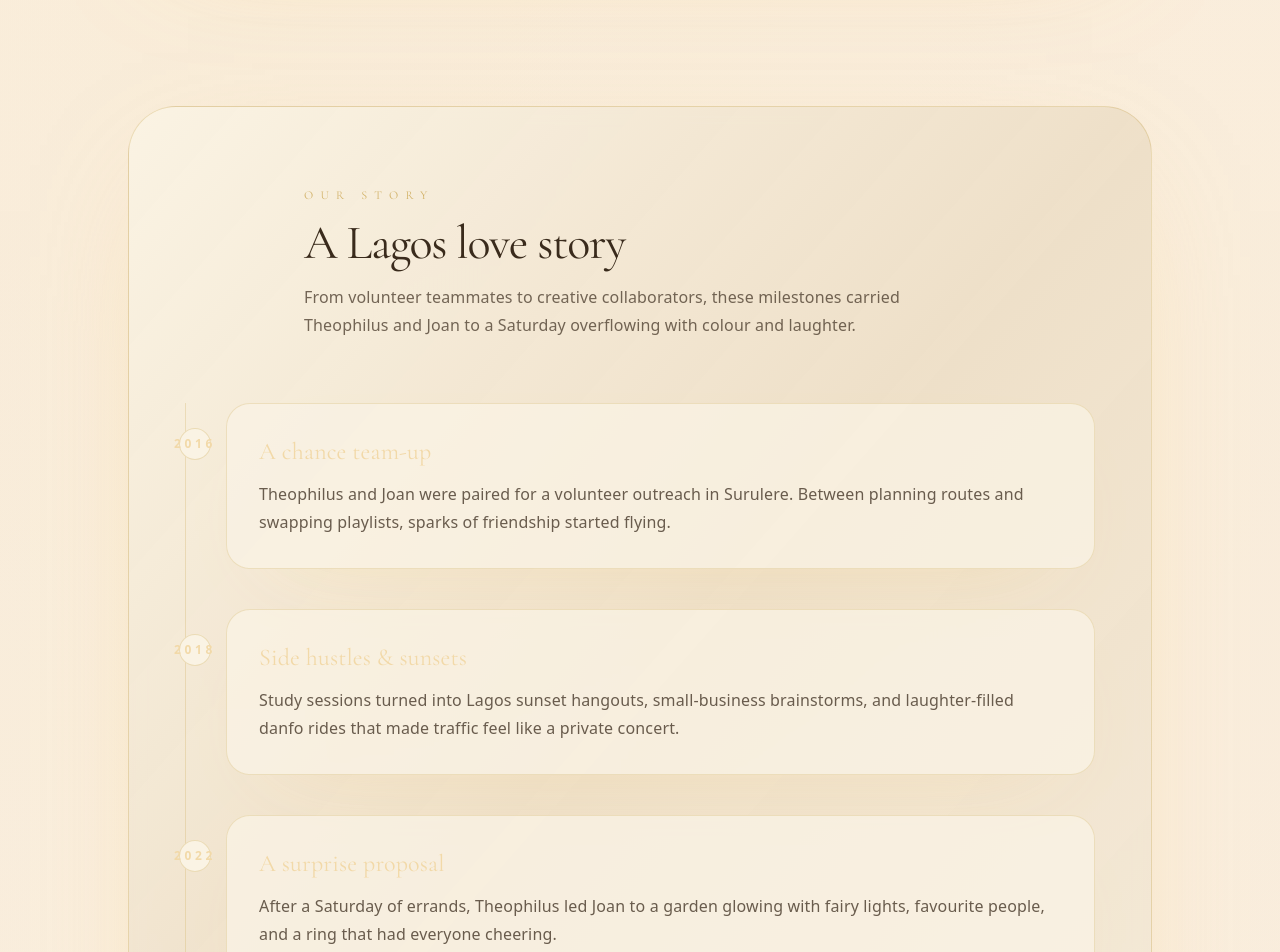
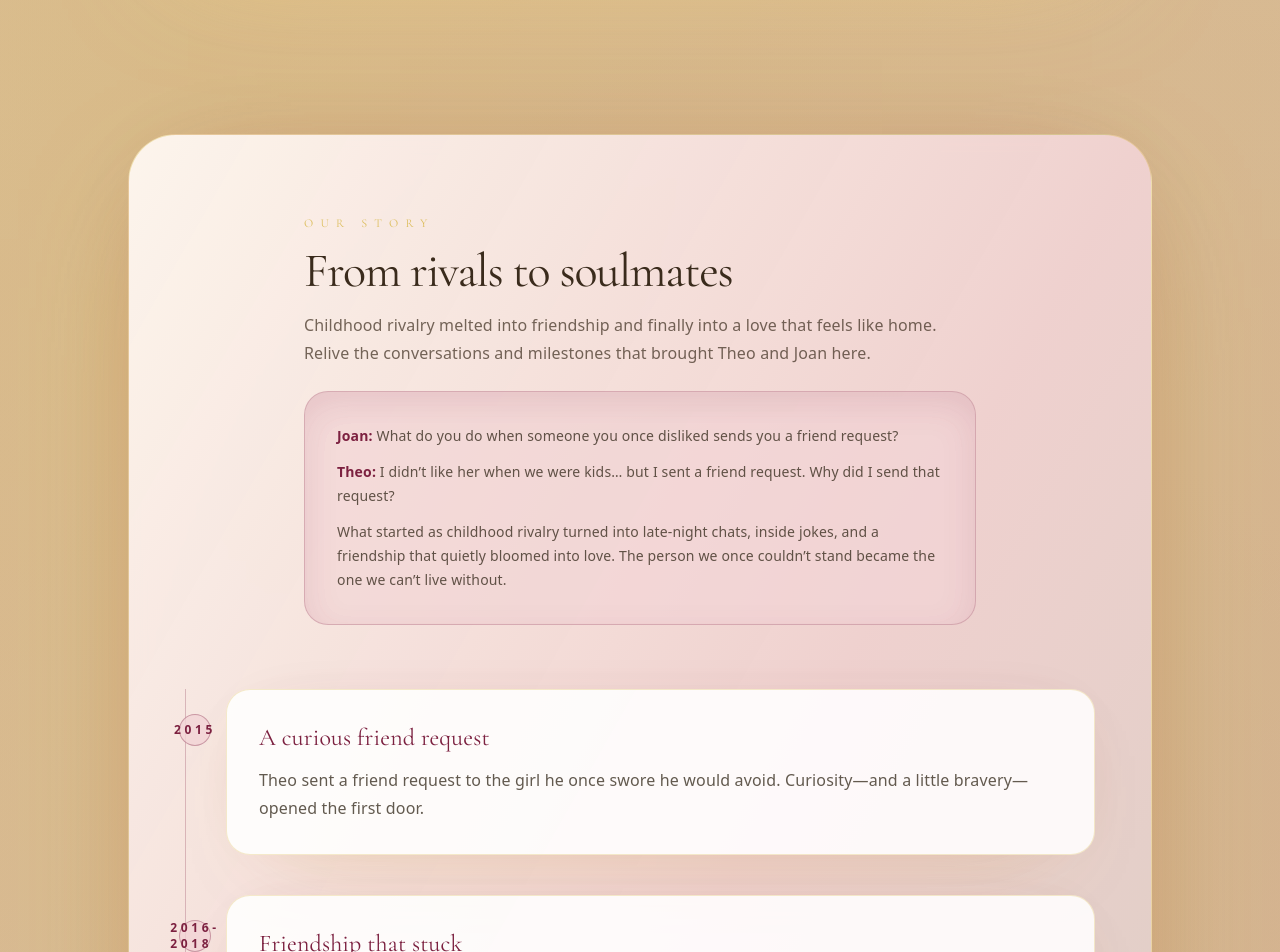
Before and after one commit to Andesfluffy/wedding-app, a Next.js app: page / in a window 1280 px wide. Shown: the part 1520-2472 px from the top of the page. Built offline with nearby package versions, Linux system fonts and the light colour scheme.

Commit message:
Refresh palette and wedding party details

```diff
--- a/src/app/globals.css
+++ b/src/app/globals.css
@@ -11,16 +11,18 @@
   --color-ivory: #3a2b1c;
   --color-cream: #fff8ef;
   --color-pearl: #ffffff;
-  --color-night: #faf3e4;
-  --color-char: #f4ead8;
-  --color-onyx: #ecdec6;
-  --color-gold: #c8a34a;
-  --color-gilded: #f2d9a8;
-  --color-bronze: #b48740;
-  --color-ember: #efc58b;
-  --color-rosewater: #f7e1d6;
-  --color-soft-lilac: #efe7ff;
+  --color-night: #fef8f2;
+  --color-char: #f2e2d0;
+  --color-onyx: #e0dad3;
+  --color-gold: #d5b13a;
+  --color-gilded: #f8e6bd;
+  --color-bronze: #c1934f;
+  --color-ember: #8f2a41;
+  --color-rosewater: #f2d4d6;
+  --color-soft-lilac: #ebe2ff;
   --color-mist: #f2f5ff;
+  --color-dove: #d5cfc6;
+  --color-merlot: #7c2140;
 }
 
 * {
@@ -35,10 +37,14 @@ body {
   margin: 0;
   min-height: 100vh;
   background:
-    radial-gradient(circle at 18% 12%, color-mix(in srgb, var(--color-gilded) 35%, transparent), transparent 55%),
-    radial-gradient(circle at 82% 15%, color-mix(in srgb, var(--color-rosewater) 30%, transparent), transparent 62%),
-    radial-gradient(45% 60% at 28% 78%, color-mix(in srgb, var(--color-soft-lilac) 28%, transparent), transparent 65%),
-    linear-gradient(130deg, var(--color-pearl), var(--color-cream));
+    radial-gradient(circle at 16% 12%, color-mix(in srgb, var(--color-gold) 45%, transparent), transparent 52%),
+    radial-gradient(circle at 82% 18%, color-mix(in srgb, var(--color-merlot) 32%, transparent), transparent 60%),
+    radial-gradient(45% 60% at 28% 78%, color-mix(in srgb, var(--color-dove) 28%, transparent), transparent 68%),
+    linear-gradient(
+      130deg,
+      var(--color-pearl),
+      color-mix(in srgb, var(--color-cream) 65%, var(--color-dove) 35%)
+    );
   background-color: var(--color-cream);
   color: var(--color-ink);
   font-family: var(--font-sans);
@@ -46,7 +52,7 @@ body {
 }
 
 ::selection {
-  background: color-mix(in srgb, var(--color-gilded) 55%, var(--color-rosewater));
+  background: color-mix(in srgb, var(--color-gold) 55%, var(--color-merlot) 45%);
   color: var(--color-ink);
 }
 
--- a/src/components/story-timeline.tsx
+++ b/src/components/story-timeline.tsx
@@ -7,22 +7,38 @@ export function StoryTimeline() {
   return (
     <section
       id="story"
-      className="relative mx-auto mt-24 max-w-5xl rounded-[3rem] border border-gold/30 bg-gradient-to-br from-night/92 via-onyx/88 to-char/90 px-6 py-20 shadow-[0_45px_130px_-60px_rgba(249,210,122,0.5)] backdrop-blur sm:px-14"
+      className="relative mx-auto mt-24 max-w-5xl rounded-[3rem] border border-gold/35 bg-gradient-to-br from-night/94 via-rosewater/90 to-dove/90 px-6 py-20 shadow-[0_45px_140px_-60px_rgba(213,177,58,0.6),0_0_110px_-50px_rgba(124,33,64,0.32)] backdrop-blur sm:px-14"
     >
       <div className="mx-auto max-w-2xl text-center sm:text-left">
         <p className="font-display text-xs uppercase tracking-[0.6em] text-gold/80">
           Our Story
         </p>
         <h2 className="mt-4 font-display text-4xl tracking-tight text-ivory sm:text-5xl">
-          A Lagos love story
+          From rivals to soulmates
         </h2>
         <p className="mt-4 text-base leading-7 text-ivory/70">
-          From volunteer teammates to creative collaborators, these milestones
-          carried Theophilus and Joan to a Saturday overflowing with colour and
-          laughter.
+          Childhood rivalry melted into friendship and finally into a love that
+          feels like home. Relive the conversations and milestones that brought
+          Theo and Joan here.
         </p>
+        <div className="mt-6 space-y-3 rounded-3xl border border-merlot/25 bg-rosewater/70 p-6 text-left shadow-[inset_0_12px_35px_rgba(124,33,64,0.12)] sm:p-8">
+          <p className="text-sm leading-6 text-ink/75">
+            <span className="font-semibold text-merlot">Joan:</span> What do you
+            do when someone you once disliked sends you a friend request?
+          </p>
+          <p className="text-sm leading-6 text-ink/75">
+            <span className="font-semibold text-merlot">Theo:</span> I didn’t
+            like her when we were kids… but I sent a friend request. Why did I
+            send that request?
+          </p>
+          <p className="text-sm leading-6 text-ink/75">
+            What started as childhood rivalry turned into late-night chats,
+            inside jokes, and a friendship that quietly bloomed into love. The
+            person we once couldn’t stand became the one we can’t live without.
+          </p>
+        </div>
       </div>
-      <div className="mt-16 space-y-10 border-l border-gold/25 pl-6 sm:pl-10">
+      <div className="mt-16 space-y-10 border-l border-merlot/25 pl-6 sm:pl-10">
         {storyMoments.map((moment, index) => (
           <motion.article
             key={moment.year}
@@ -30,15 +46,15 @@ export function StoryTimeline() {
             whileInView={{ opacity: 1, x: 0 }}
             viewport={{ once: true, amount: 0.4 }}
             transition={{ duration: 0.6, delay: index * 0.1 }}
-            className="relative rounded-3xl border border-gold/25 bg-night/78 p-6 text-ivory shadow-[0_30px_90px_-60px_rgba(249,210,122,0.45)] sm:p-8"
+            className="relative rounded-3xl border border-gold/25 bg-pearl/88 p-6 text-ink shadow-[0_30px_90px_-60px_rgba(213,177,58,0.5),0_0_70px_-45px_rgba(124,33,64,0.3)] sm:p-8"
           >
-            <div className="absolute -left-[34px] top-6 flex h-8 w-8 items-center justify-center rounded-full border border-gold/30 bg-night text-xs font-semibold uppercase tracking-[0.3em] text-gilded sm:-left-12">
+            <div className="absolute -left-[34px] top-6 flex h-8 w-8 items-center justify-center rounded-full border border-merlot/35 bg-rosewater/80 text-xs font-semibold uppercase tracking-[0.3em] text-merlot sm:-left-12">
               {moment.year}
             </div>
-            <h3 className="font-display text-2xl text-gilded">
+            <h3 className="font-display text-2xl text-merlot">
               {moment.title}
             </h3>
-            <p className="mt-3 text-sm leading-7 text-ivory/75 sm:text-base">
+            <p className="mt-3 text-sm leading-7 text-ink/75 sm:text-base">
               {moment.description}
             </p>
           </motion.article>
--- a/src/data/content.ts
+++ b/src/data/content.ts
@@ -10,9 +10,9 @@ export const weddingDetails = {
   location: "Magodo Phase II, Lagos, Nigeria",
   rsvpDeadline: "Kindly RSVP by October 5, 2025",
   intro:
-    "We are counting down to a heart-warming celebration bathed in luminous whites, molten golds, and silvered greys—alive with laughter and the friends who feel like family.",
+    "We are counting down to a heart-warming celebration shimmering in luminous whites, brilliant gold, dove greys, and merlot whispers—alive with laughter and the friends who feel like family.",
   description:
-    "Join us for heartfelt vows at the Kingdom Hall and a Saturday reception that shimmers into a high-energy dance floor glowing well past sunset.",
+    "Join us for heartfelt vows at the Kingdom Hall and a Saturday reception awash in glowy gold, dove grey, and maroon accents that keep the night vibrant well past sunset.",
 };
 
 export const navigation = [
@@ -110,28 +110,40 @@ export const photographyMoments = [
 
 export const storyMoments = [
   {
-    year: "2016",
-    title: "A chance team-up",
+    year: "2015",
+    title: "A curious friend request",
     description:
-      "Theophilus and Joan were paired for a volunteer outreach in Surulere. Between planning routes and swapping playlists, sparks of friendship started flying.",
+      "Theo sent a friend request to the girl he once swore he would avoid. Curiosity—and a little bravery—opened the first door.",
   },
   {
-    year: "2018",
-    title: "Side hustles & sunsets",
+    year: "2016-2018",
+    title: "Friendship that stuck",
     description:
-      "Study sessions turned into Lagos sunset hangouts, small-business brainstorms, and laughter-filled danfo rides that made traffic feel like a private concert.",
+      "What started as cautious chats became late-night conversations, inside jokes, and shared projects that dissolved the childhood rivalry.",
   },
   {
-    year: "2022",
-    title: "A surprise proposal",
+    year: "Dec 2018",
+    title: "Making it official",
     description:
-      "After a Saturday of errands, Theophilus led Joan to a garden glowing with fairy lights, favourite people, and a ring that had everyone cheering.",
+      "After months of heart-to-hearts, they decided to call it what it was—a love story in motion—and began dating.",
   },
   {
-    year: "2024",
-    title: "Ready for forever",
+    year: "2019-2024",
+    title: "Growing together",
     description:
-      "Now settled in Magodo, they host vibrant dinner parties, cheer on their community, and plan a wedding day that mirrors their culture, humour, and unstoppable optimism.",
+      "From bold adventures to cosy evenings, they learned patience, partnership, and the joy of cheering for each other in every season.",
+  },
+  {
+    year: "Feb 2025",
+    title: "The proposal",
+    description:
+      "Theo surprised Joan with a question under string lights, surrounded by family, friends, and the nostalgia of their journey.",
+  },
+  {
+    year: "Nov 2025",
+    title: "Best friends say yes",
+    description:
+      "Now they meet you at the altar—best friends and forever partners—ready to celebrate a lifetime of love.",
   },
 ];
 
@@ -175,7 +187,7 @@ export const travelEssentials = {
     "Magodo Phase II, Ikeja GRA, and Maryland offer plenty of hotels and serviced apartments within 20 minutes of the venue. Share your budget and vibe in the RSVP form if you would like our planner to shortlist stays for you.",
   dressCode: {
     title: "Palette & attire",
-    body: "Our colour story glows in luminous white, brushed gold, and platinum grey accents. Think dapper suits, elegant dresses, gele or fila, and shoes ready for Afrobeats spins.",
+    body: "Colours of the day: Grey, beige, and maroon. Think dove-grey suits, creamy beige fabrics, merlot pops, gele or fila, and shoes ready for Afrobeats spins.",
   },
   transport:
     "Ride-hailing drop-off is available at the Kingdom Hall gate with attendants on site. Complimentary parking passes will be emailed to drivers two weeks out.",
@@ -185,40 +197,52 @@ export const travelEssentials = {
 
 export const weddingParty = [
   {
-    role: "Maid of Honour",
-    name: "Deborah",
+    role: "Chief Bridesmaid",
+    name: "Mary Rasheed",
     description:
-      "Joan's big sister, dynamic project manager, and the choreography genius behind our reception entrance.",
+      "Joan's sister-friend who schedules fittings, calms nerves, and keeps every detail sparkling.",
+  },
+  {
+    role: "Bridesmaid",
+    name: "Wurami Bewaji",
+    description:
+      "Creative confidante bringing soft glam, thoughtful prayers, and maroon flair to the aisle.",
+  },
+  {
+    role: "Bridesmaid",
+    name: "Adaeze Ugochukwu",
+    description:
+      "Theo's cousin who bridges both families with warm hugs, honest advice, and endless laughter.",
+  },
+  {
+    role: "Bridesmaid",
+    name: "Teniola Alufa",
+    description:
+      "College bestie, playlist curator, and the spark that keeps our dance rehearsals lively.",
   },
   {
     role: "Best Man",
-    name: "Damola",
+    name: "Adedamola Oyeyemi",
     description:
-      "Theophilus' brother, resident hype man, and the strategist keeping every timeline on point.",
-  },
-  {
-    role: "Bridesmaid",
-    name: "Zainab",
-    description:
-      "College roommate, textile artist, and the creative eye shaping our jewel-toned décor.",
+      "Theo's day-one strategist ensuring timelines are tight, suits are crisp, and the groom stays relaxed.",
   },
   {
     role: "Groomsman",
-    name: "Chidi",
+    name: "Edwards Ugochukwu",
     description:
-      "Business partner, strategy guru, and the first to spark late-night kitchen jams over suya.",
+      "Brother of the groom whose calm energy balances the crew and keeps the jokes coming.",
   },
   {
-    role: "Flower Girl",
-    name: "Imela",
+    role: "Groomsman",
+    name: "Harolds Ugochukwu",
     description:
-      "Joan's goddaughter who has promised to scatter petals and sunshine down the aisle.",
+      "Detail-focused sibling making sure every toast, mic, and boutonnière lands perfectly.",
   },
   {
-    role: "Ring Bearer",
-    name: "Daniel",
+    role: "Groomsman",
+    name: "Melvin Ove",
     description:
-      "Theophilus' nephew, budding photographer, and the kid capturing behind-the-scenes joy on his instant camera.",
+      "Theo's lifelong friend and resident hype man ready to fuel the party from first dance to finale.",
   },
 ];
 
```
Also changed, not shown: src/components/hero.tsx (+10 -9 lines), src/components/travel.tsx (+45 -10 lines), src/components/wedding-party.tsx (+5 -5 lines).
